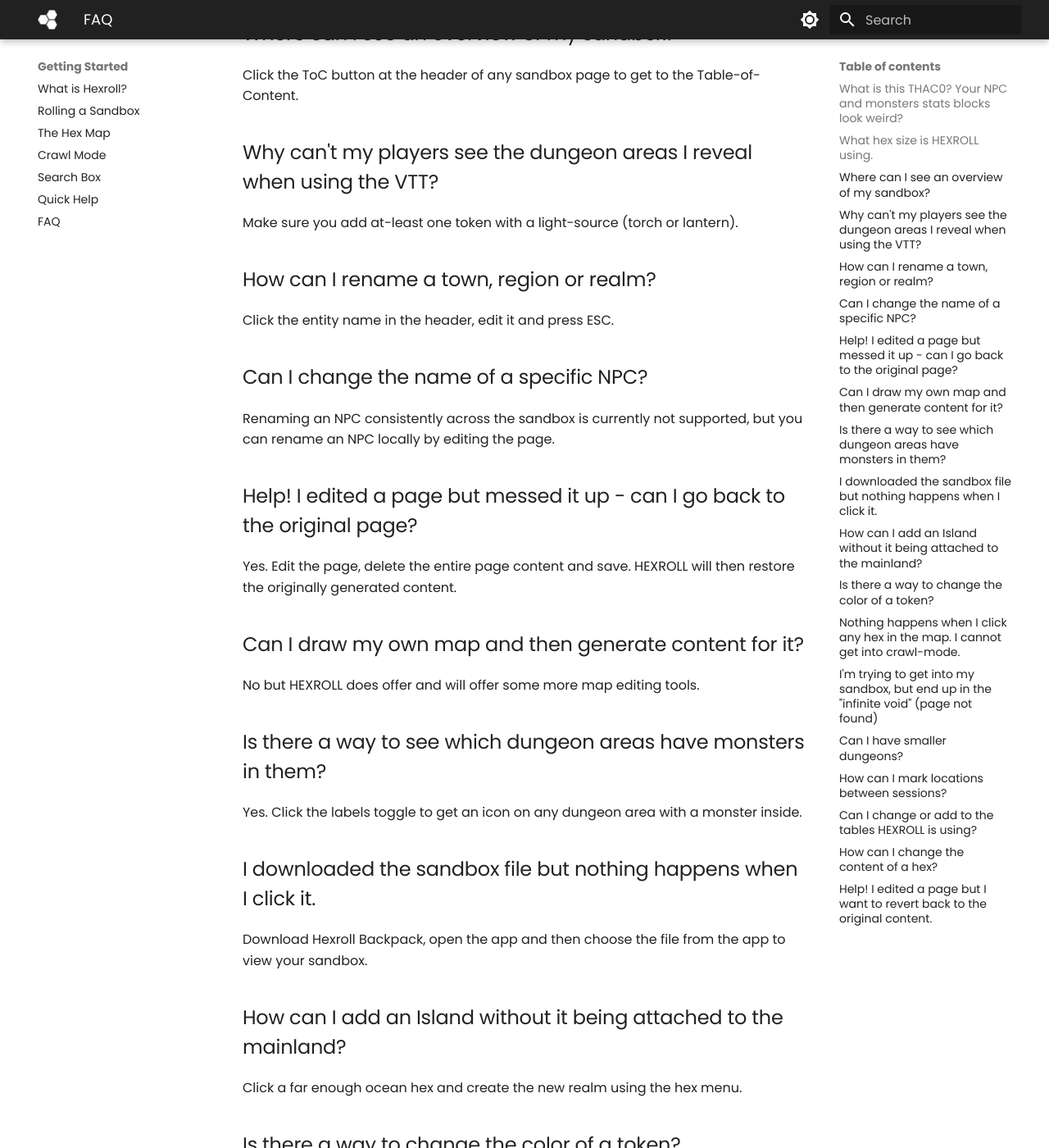
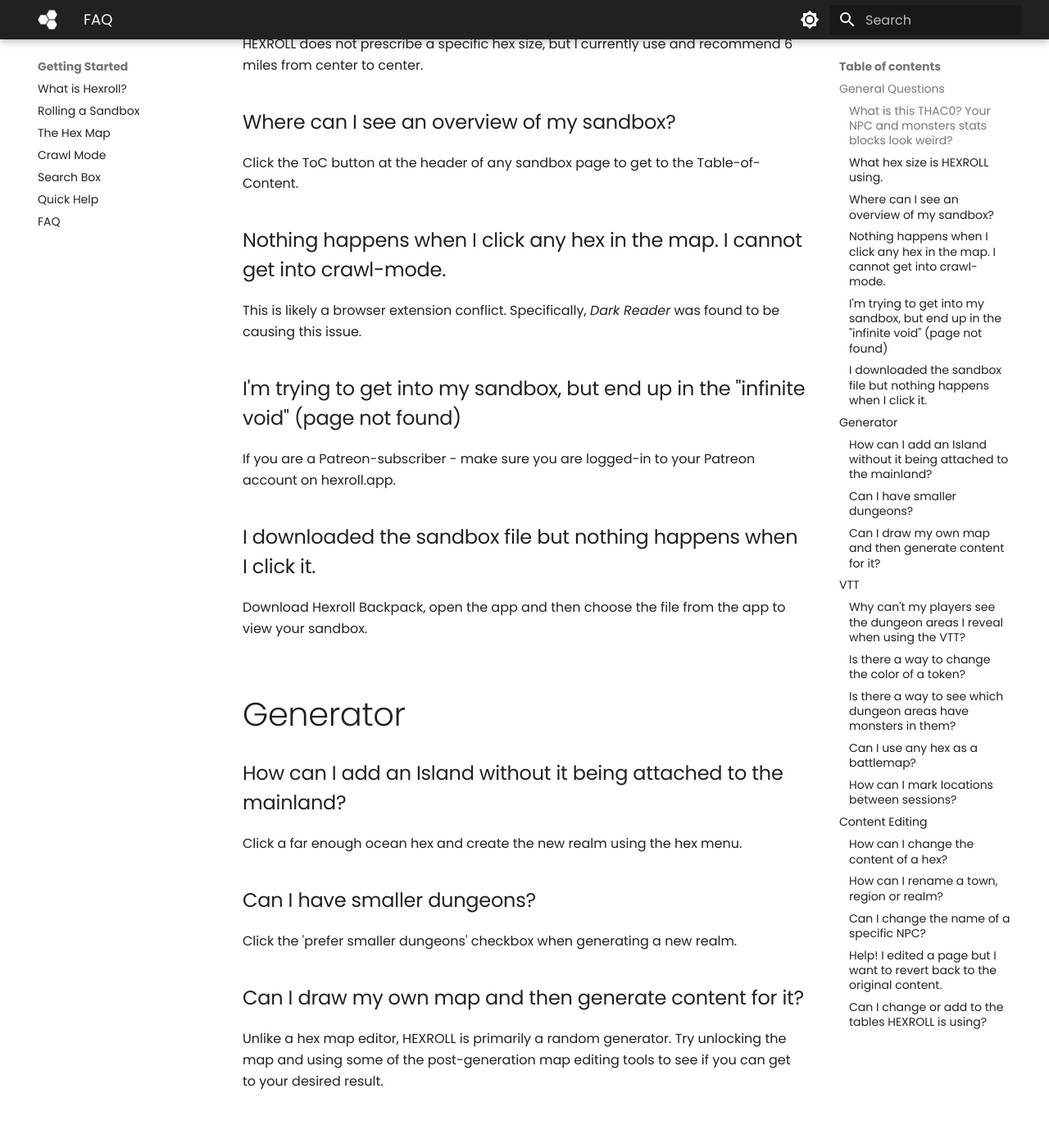
Before and after one commit to hexroll/docs.hexroll.app, an MkDocs documentation site: the page built from docs/getting-started/faq.md, in a window 1280 px wide and 1400 px high, scrolled down 549 px. Shown: the whole window at 82% size. Built offline with MkDocs 1.6.1 and Material for MkDocs 9.7.7, drawn with Linux system fonts in a browser that asks for light colours; some of the changed text lies outside the part shown.

Commit message:
Adding categories to the FAQ.

```diff
--- a/docs/getting-started/faq.md
+++ b/docs/getting-started/faq.md
@@ -1,4 +1,6 @@
 # Frequently Asked Questions
+
+## General Questions
 
 ### What is this THAC0? Your NPC and monsters stats blocks look weird?
 
@@ -12,9 +14,59 @@
 
 Click the ToC button at the header of any sandbox page to get to the Table-of-Content.
 
+### Nothing happens when I click any hex in the map. I cannot get into crawl-mode.
+
+This is likely a browser extension conflict. Specifically, _Dark Reader_ was found to be causing this issue.
+
+### I'm trying to get into my sandbox, but end up in the "infinite void" (page not found)
+
+If you are a Patreon-subscriber - make sure you are logged-in to your Patreon account on hexroll.app.
+
+### I downloaded the sandbox file but nothing happens when I click it.
+
+Download Hexroll Backpack, open the app and then choose the file from the app to view your sandbox.
+
+## Generator
+
+### How can I add an Island without it being attached to the mainland?
+
+Click a far enough ocean hex and create the new realm using the hex menu.
+
+### Can I have smaller dungeons?
+
+Click the 'prefer smaller dungeons' checkbox when generating a new realm.
+
+### Can I draw my own map and then generate content for it?
+
+Unlike a hex map editor, HEXROLL is primarily a random generator. Try unlocking the map and using some of the post-generation map editing tools to see if you can get to your desired result.
+
+## VTT
+
 ### Why can't my players see the dungeon areas I reveal when using the VTT?
 
 Make sure you add at-least one token with a light-source (torch or lantern).
+
+### Is there a way to change the color of a token?
+
+Double-click the token.
+
+### Is there a way to see which dungeon areas have monsters in them?
+
+Yes. Click the labels toggle to get an icon on any dungeon area with a monster inside.
+
+### Can I use any hex as a battlemap?
+
+Yes. Zoom into the hex until you see the grid-map.
+
+### How can I mark locations between sessions?
+
+Use a map pin. Press **`P`** when in crawl-mode to mark the current location. Only one pin is available per hex though.
+
+## Content Editing
+
+### How can I change the content of a hex?
+
+You can often re-roll hex entities by unlocking the page, or you can directly edit the page using the integrated editor.
 
 ### How can I rename a town, region or realm?
 
@@ -24,54 +76,10 @@
 
 Renaming an NPC consistently across the sandbox is currently not supported, but you can rename an NPC locally by editing the page.
 
-### Help! I edited a page but messed it up - can I go back to the original page?
+### Help! I edited a page but I want to revert back to the original content.
 
-Yes. Edit the page, delete the entire page content and save. HEXROLL will then restore the originally generated content.
-
-### Can I draw my own map and then generate content for it?
-
-No but HEXROLL does offer and will offer some more map editing tools.
-
-### Is there a way to see which dungeon areas have monsters in them?
-
-Yes. Click the labels toggle to get an icon on any dungeon area with a monster inside.
-
-### I downloaded the sandbox file but nothing happens when I click it.
-
-Download Hexroll Backpack, open the app and then choose the file from the app to view your sandbox.
-
-### How can I add an Island without it being attached to the mainland?
-
-Click a far enough ocean hex and create the new realm using the hex menu.
-
-### Is there a way to change the color of a token?
-
-Double-click the token.
-
-### Nothing happens when I click any hex in the map. I cannot get into crawl-mode.
-
-This is likely a browser extension conflict. Specifically, _Dark Reader_ was found to be causing this issue.
-
-### I'm trying to get into my sandbox, but end up in the "infinite void" (page not found)
-
-If you are a Patreon-subscriber - make sure you are logged-in to your Patreon account on hexroll.app.
-
-### Can I have smaller dungeons?
-
-Click the 'prefer smaller dungeons' checkbox when generating a new realm.
-
-### How can I mark locations between sessions?
-
-Use a map pin. Press **`P`** when in crawl-mode to mark the current location. Only one pin is available per hex though.
+Press the `revert` button in the page editor toolbar.
 
 ### Can I change or add to the tables HEXROLL is using?
 
 Yes - using [SCROLL](https://scroll.hexroll.app) mods. Read more about this [here](/scroll/scroll-mods/).
-
-### How can I change the content of a hex?
-
-You can often re-roll hex entities by unlocking the page, or you can directly edit the page using the integrated editor.
-
-### Help! I edited a page but I want to revert back to the original content.
-
-Press the `revert` button in the page editor toolbar.
```
